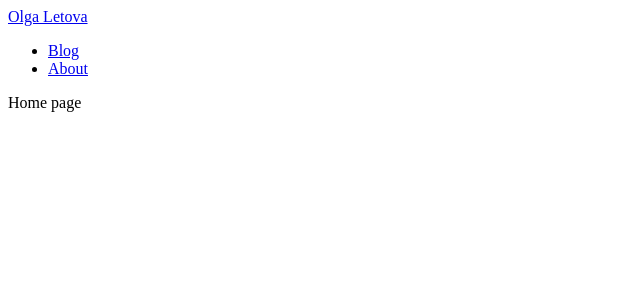
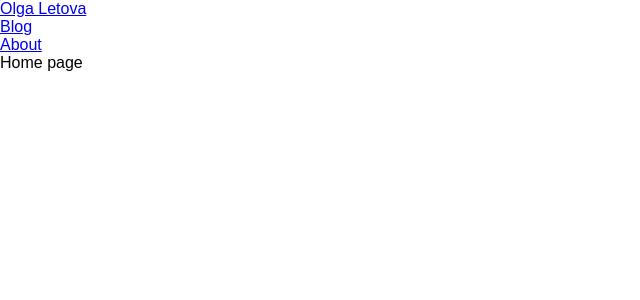
Before and after one commit to letova/olgaletova.ru, a Next.js app: page / in a window 1280 px wide. Shown: the top 300 px of the page, without its empty margins (0-640 px from the left). Built offline with nearby package versions, Linux system fonts and the light colour scheme.

Commit message:
add global styles

```diff
--- a/package.json
+++ b/package.json
@@ -28,6 +28,7 @@
   "devDependencies": {
     "@types/node": "18.11.11",
     "@types/react": "18.0.26",
+    "sass": "1.56.1",
     "typescript": "4.9.3"
   }
 }
--- /dev/null
+++ b/pages/_app.tsx
@@ -0,0 +1,7 @@
+import '../styles/global.scss';
+
+const App = ({ Component, pageProps }) => {
+  return <Component {...pageProps} />;
+};
+
+export default App;
--- /dev/null
+++ b/styles/global.scss
@@ -0,0 +1,20 @@
+html,
+body {
+  padding: 0;
+  margin: 0;
+
+  font-family: Arial, Helvetica, sans-serif;
+}
+
+* {
+  box-sizing: border-box;
+}
+
+ul {
+  margin: 0;
+  padding: 0;
+}
+
+li {
+  list-style-type: none;
+}
```
Also changed, not shown: 1 other file (tests, documents, lock files or other folders).
